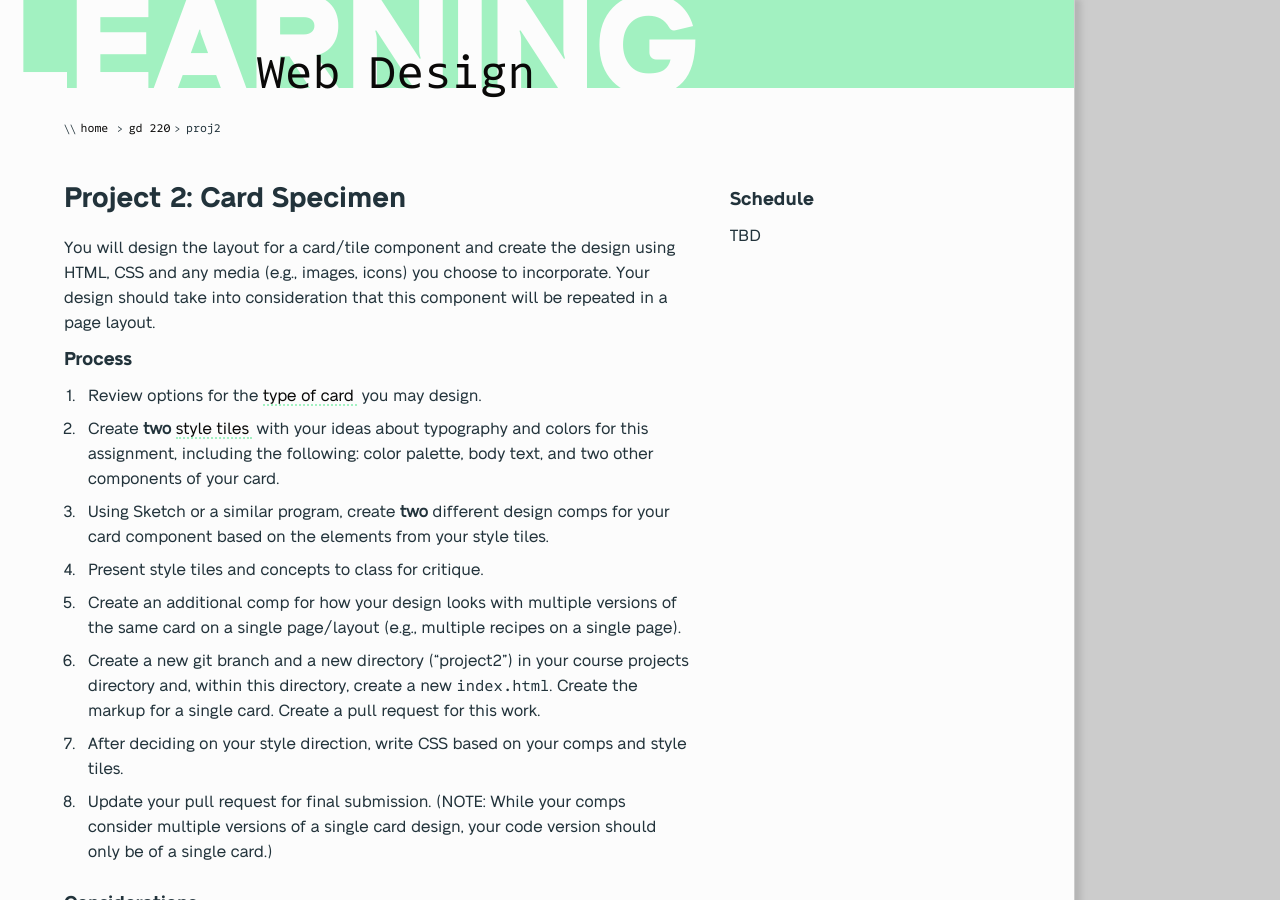
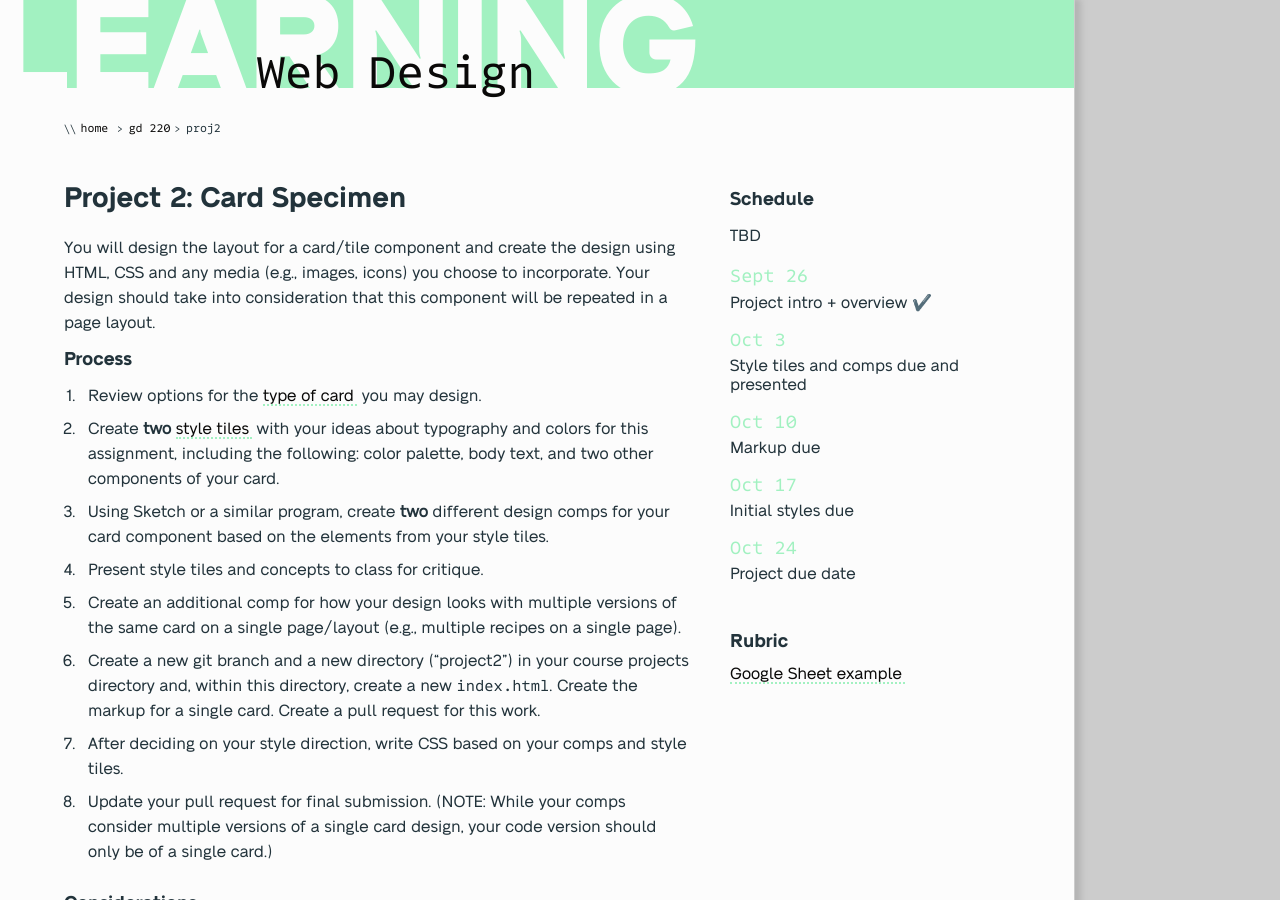
Before and after one commit to mica-web/mica-web.github.io, a Jekyll site: the page built from gd-220/proj2.md, in a window 1280 px wide and 900 px high. Built offline with Jekyll 4.4.1, drawn with Linux system fonts in a browser that asks for light colours; some web fonts are replaced.

Commit message:
Add dates and rubric to proj2

```diff
--- a/gd-220/proj2.md
+++ b/gd-220/proj2.md
@@ -113,17 +113,19 @@ Other possibilities (at least 2):
 
 <p>TBD</p>
 
-<!-- <dl>
-<dt>Feb 19</dt>
+<dl>
+<dt>Sept 26</dt>
 <dd>Project intro + overview ✔️</dd>
-<dt>Feb 26</dt>
-<dd>Style tiles and comps due and presented ✔️</dd>
-<dt>Mar 5</dt>
-<dd>Markup and initial styles due ✔</dd>
-<dt>Mar 10</dt>
-<dd>Project due date ✔</dd>
+<dt>Oct 3</dt>
+<dd>Style tiles and comps due and presented</dd>
+<dt>Oct 10</dt>
+<dd>Markup due</dd>
+<dt>Oct 17</dt>
+<dd>Initial styles due </dd>
+<dt>Oct 24</dt>
+<dd>Project due date</dd>
 </dl>
 
 <h2>Rubric</h2>
-<a href="https://docs.google.com/spreadsheets/d/14OvRJcowtc2IpjVv1EGY4tRlp3xSzL0Yzvn0urztFks/edit?usp=sharing" target="_blank">Google Sheet example</a> -->
+<a href="https://docs.google.com/spreadsheets/d/1Z5jf_c10aGK-NYVLHmtQmz0vzfdVQDIIEMS9rpaAAts/edit?usp=sharing" target="_blank">Google Sheet example</a>
 </aside>
```
